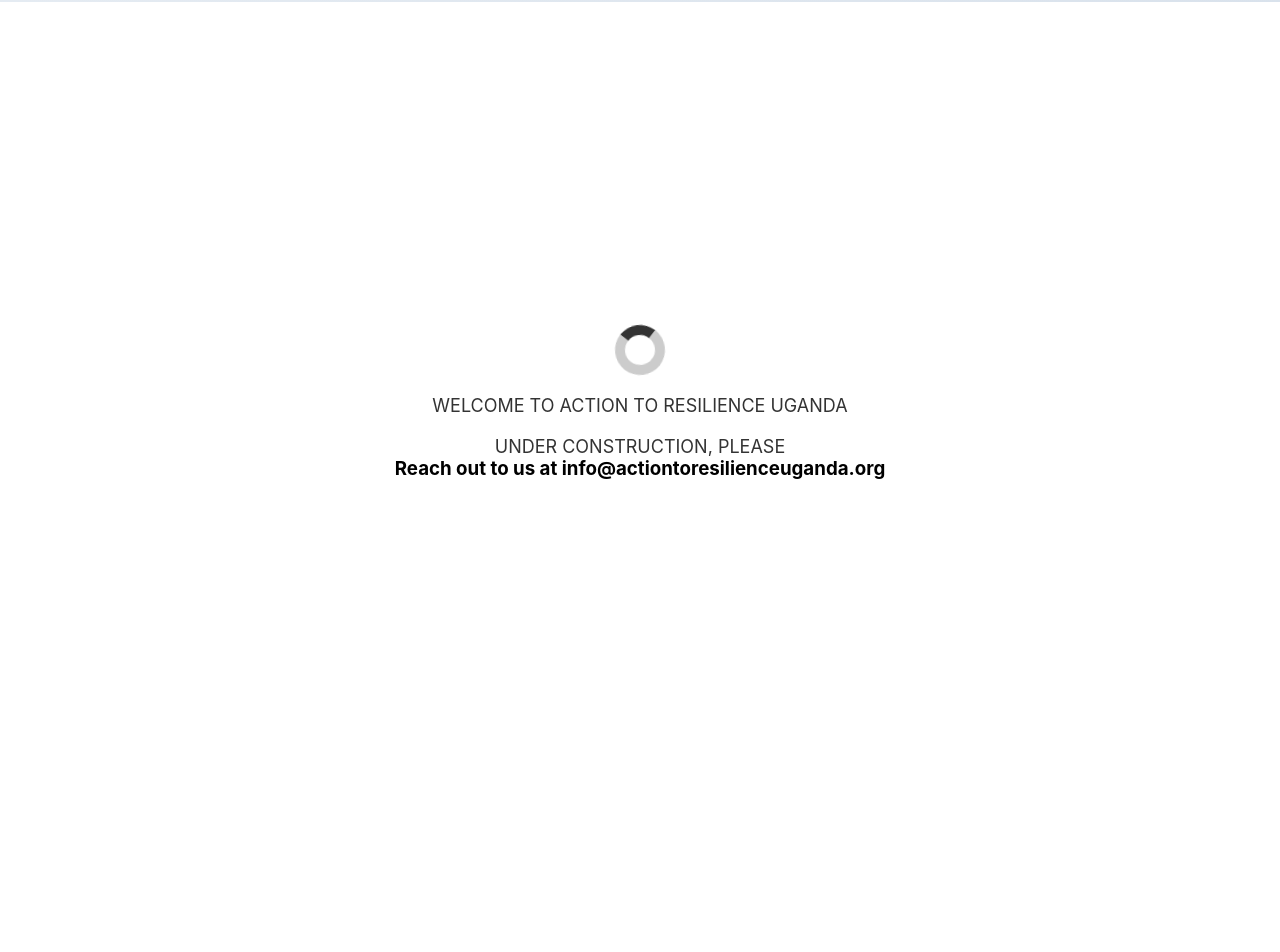
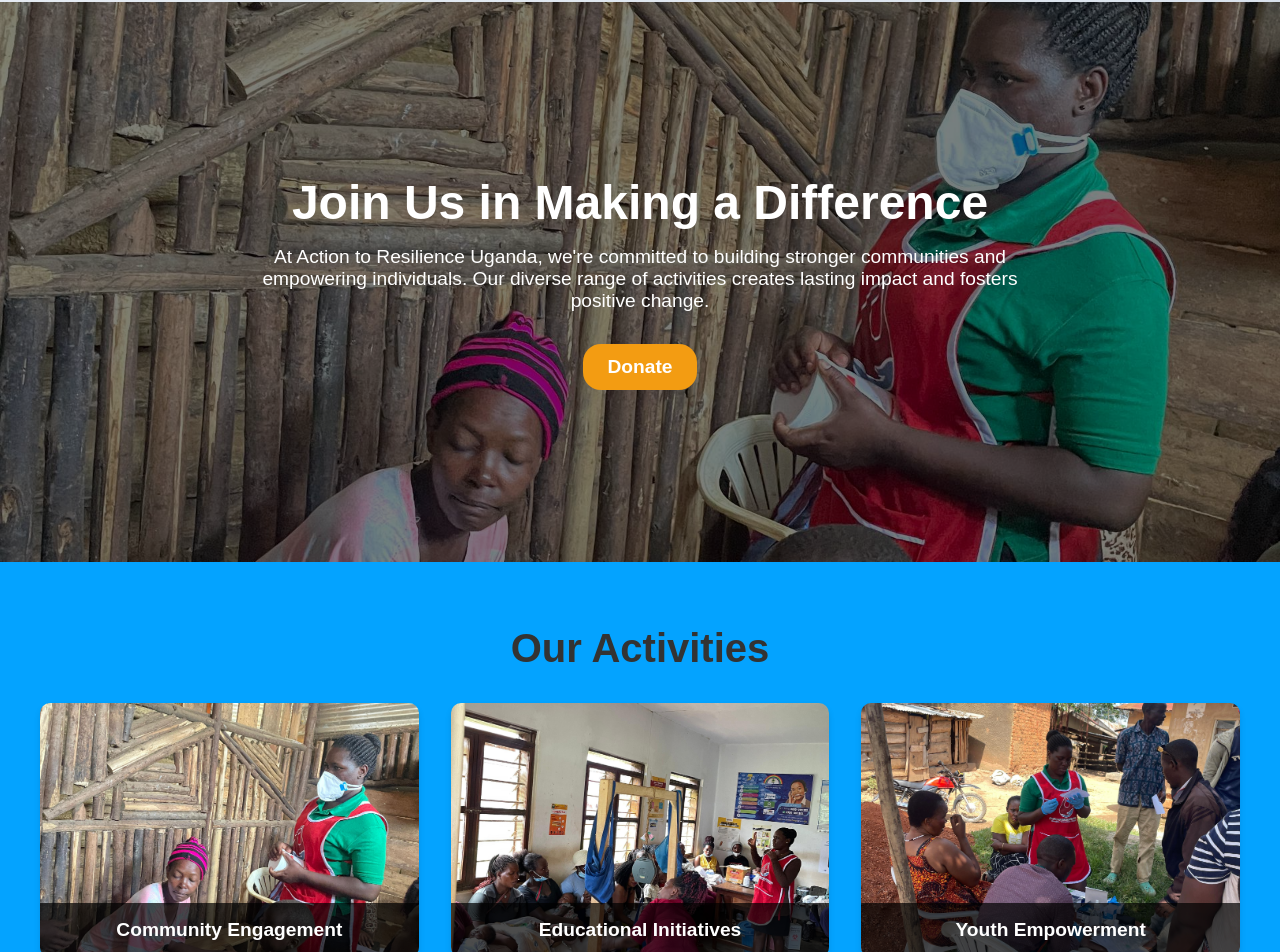
Before and after one commit to cosmah/actiontoresilienceuganda, a React (Create React App) app in the folder actiontoresilienceuganda/: page / in a window 1280 px wide. Shown: the part 1626-2578 px from the top of the page. Before the commit the page ends 2428 px from the top, so only its background shows below. Built offline with nearby package versions, Linux system fonts and the light colour scheme.

Commit message:
added a join us component

```diff
--- a/actiontoresilienceuganda/src/components/Home/Home.jsx
+++ b/actiontoresilienceuganda/src/components/Home/Home.jsx
@@ -3,6 +3,7 @@
 import Hello from '../Hello/Hello';
 import Habout from '../Habout/Habout';
 import Stats from '../Stats/Stats';
+import Joinus from '../Joinus/Joinus';
 
 const Home = (props) => {
     return <>
@@ -12,6 +13,7 @@
         </header>
         <Habout/>
         <Stats/>
+        <Joinus/>
         <main>
         <div class="gear"></div>
         <p class="gear-text">WELCOME TO ACTION TO RESILIENCE UGANDA</p>
--- /dev/null
+++ b/actiontoresilienceuganda/src/components/Joinus/Joinus.css
@@ -0,0 +1,127 @@
+.join-us-container {
+    width: 100%;
+    font-family: Arial, sans-serif;
+  }
+
+  .join-us-banner {
+    background-image: url('../../assets/11.jpeg'); /* Use your preferred background image */
+    background-size: cover;
+    background-position: center;
+    height: 70vh;
+    display: flex;
+    align-items: center;
+    justify-content: center;
+    position: relative;
+  }
+
+  .join-us-banner::before {
+    content: '';
+    position: absolute;
+    top: 0;
+    left: 0;
+    right: 0;
+    bottom: 0;
+    background: rgba(0, 0, 0, 0.5);
+  }
+
+  .banner-content {
+    position: relative;
+    color: white;
+    text-align: center;
+    max-width: 800px;
+    padding: 0 20px;
+  }
+
+  .banner-title {
+    font-size: 3rem;
+    margin-bottom: 1rem;
+  }
+
+  .banner-message {
+    font-size: 1.2rem;
+    margin-bottom: 2rem;
+  }
+
+  .join-us-button {
+    background-color: #f39c12;
+    color: white;
+    border: none;
+    padding: 12px 24px;
+    font-size: 1.2rem;
+    border-radius: 18px;
+    font-weight: bold;
+    cursor: pointer;
+    transition: background-color 0.3s ease;
+  }
+
+  .join-us-button:hover {
+    background-color: #e67e22;
+  }
+
+  .activities-section {
+    padding: 4rem 2rem;
+    background-color: #04a3ff;
+  }
+
+  .activities-title {
+    text-align: center;
+    font-size: 2.5rem;
+    margin-bottom: 2rem;
+    color: #333;
+  }
+
+  .activities-grid {
+    display: grid;
+    grid-template-columns: repeat(auto-fit, minmax(250px, 1fr));
+    gap: 2rem;
+    max-width: 1200px;
+    margin: 0 auto;
+  }
+
+  .activity-card {
+    position: relative;
+    overflow: hidden;
+    border-radius: 10px;
+    box-shadow: 0 4px 6px rgba(0, 0, 0, 0.1);
+    transition: transform 0.3s ease;
+  }
+
+  .activity-card:hover {
+    transform: scale(1.05);
+  }
+
+  .activity-image {
+    width: 100%;
+    height: 250px;
+    object-fit: cover;
+  }
+
+  .activity-overlay {
+    position: absolute;
+    bottom: 0;
+    left: 0;
+    right: 0;
+    background: rgba(0, 0, 0, 0.7);
+    color: white;
+    padding: 1rem;
+    text-align: center;
+  }
+
+  .activity-title {
+    margin: 0;
+    font-size: 1.2rem;
+  }
+
+  @media (max-width: 768px) {
+    .banner-title {
+      font-size: 2rem;
+    }
+
+    .banner-message {
+      font-size: 1rem;
+    }
+
+    .activities-grid {
+      grid-template-columns: 1fr;
+    }
+  }
--- /dev/null
+++ b/actiontoresilienceuganda/src/components/Joinus/Joinus.jsx
@@ -0,0 +1,55 @@
+import React from "react";
+import "./Joinus.css";
+import communityGatheringImage from "../../assets/11.jpeg";
+import EductionalWorkshop from "../../assets/8.jpeg";
+import EnvironmentalProject from "../../assets/9.jpeg";
+import YouthEmpowerment from "../../assets/10.jpeg";
+
+const ActivityCard = ({ src, alt, title }) => (
+  <div className="activity-card">
+    <img src={src} alt={alt} className="activity-image" />
+    <div className="activity-overlay">
+      <h3 className="activity-title">{title}</h3>
+    </div>
+  </div>
+);
+
+const Joinus = () => {
+  return (
+    <div className="join-us-container">
+      <div className="join-us-banner">
+        <div className="banner-content">
+          <h1 className="banner-title">Join Us in Making a Difference</h1>
+          <p className="banner-message">
+            At Action to Resilience Uganda, we're committed to building stronger
+            communities and empowering individuals. Our diverse range of
+            activities creates lasting impact and fosters positive change.
+          </p>
+          <button className="join-us-button">Donate</button>
+        </div>
+      </div>
+      <div className="activities-section">
+        <h2 className="activities-title">Our Activities</h2>
+        <div className="activities-grid">
+          <ActivityCard
+            src={communityGatheringImage}
+            alt="Community gathering"
+            title="Community Engagement"
+          />
+          <ActivityCard
+            src={EductionalWorkshop}
+            alt="Educational workshop"
+            title="Educational Initiatives"
+          />
+          <ActivityCard
+            src={YouthEmpowerment}
+            alt="Youth empowerment"
+            title="Youth Empowerment"
+          />
+        </div>
+      </div>
+    </div>
+  );
+};
+
+export default Joinus;
--- /dev/null
+++ b/actiontoresilienceuganda/src/components/Joinus/index.js
@@ -0,0 +1,2 @@
+import Joinus from './Joinus';
+export default Joinus;
```
